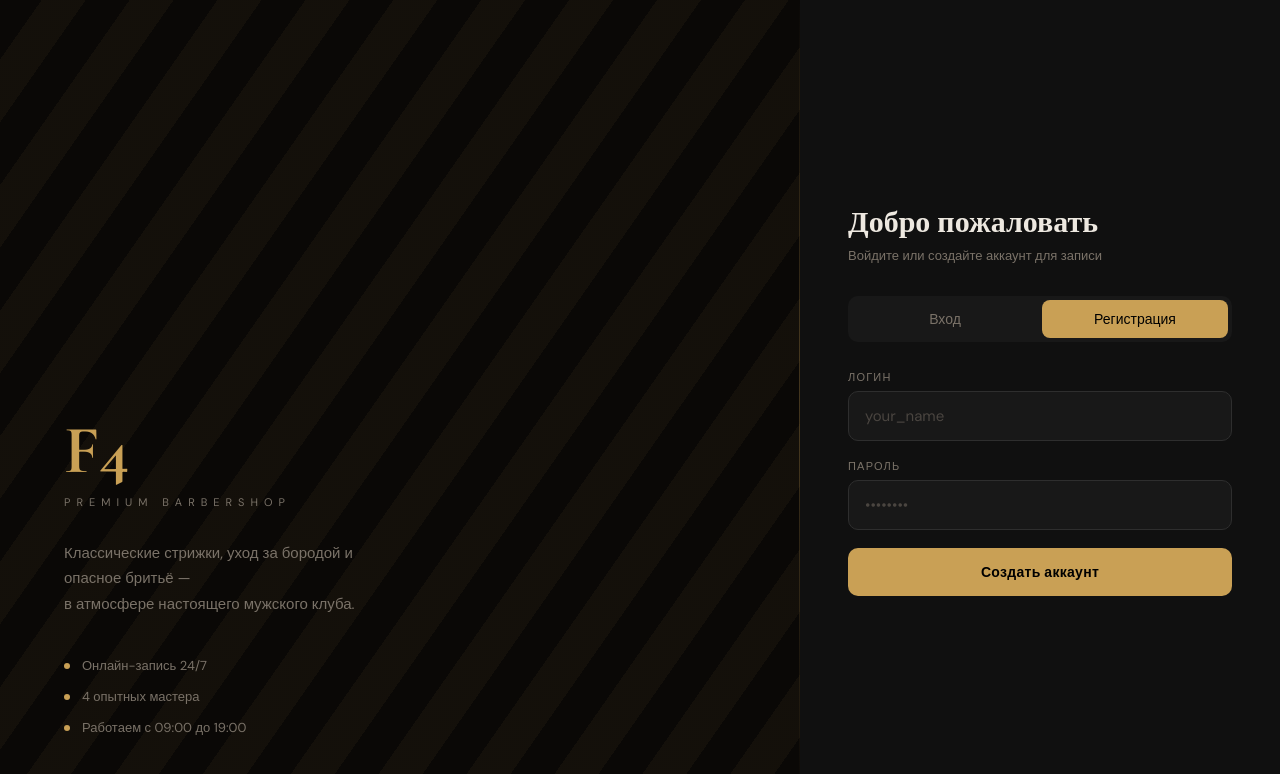
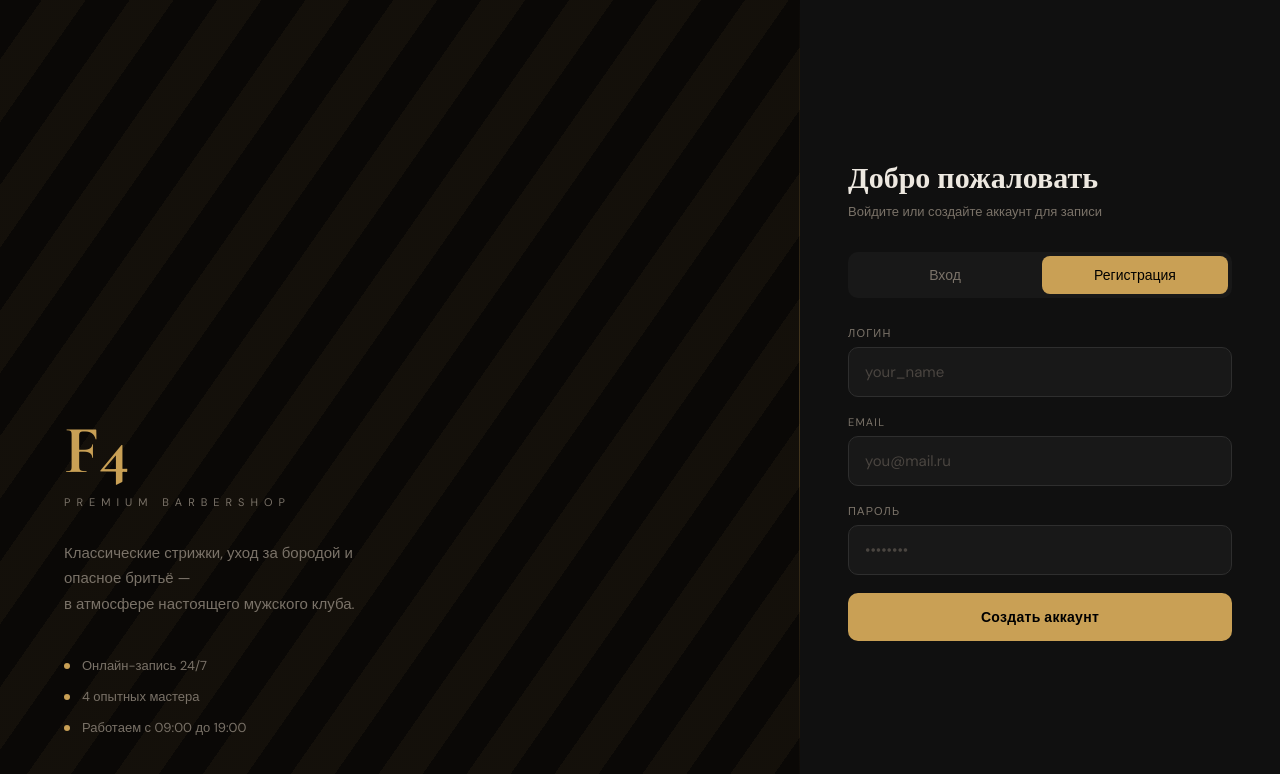
Before and after one commit to saharov080380-bit/f4-barbershop, a React (Create React App) app in the folder frontend/: page / in a window 1280 px wide. Both pictures are taken after a click on the button "Регистрация". Shown: the top 774 px of the page. Built offline with nearby package versions, Linux system fonts and the light colour scheme.

Commit message:
деплой барбершопа

```diff
--- a/frontend/src/App.js
+++ b/frontend/src/App.js
@@ -111,6 +111,7 @@ function Toasts({ list }) {
 function AuthPage({ onLogin }) {
   const [mode, setMode]         = useState("login");
   const [username, setUsername] = useState("");
+  const [email,    setEmail]    = useState("");
   const [password, setPassword] = useState("");
   const [error, setError]       = useState("");
   const [success, setSuccess]   = useState("");
@@ -121,7 +122,7 @@ function AuthPage({ onLogin }) {
     setError(""); setSuccess(""); setLoading(true);
     try {
       if (mode === "register") {
-        await apiFetch("/register", { method: "POST", body: JSON.stringify({ username, password }) });
+        await apiFetch("/register", { method: "POST", body: JSON.stringify({ username, email, password }) });
         setSuccess("Аккаунт создан — войдите!");
         setMode("login"); setPassword("");
       } else {
@@ -174,6 +175,12 @@ function AuthPage({ onLogin }) {
               <label>Логин</label>
               <input value={username} onChange={e => setUsername(e.target.value)} placeholder="your_name" required />
             </div>
+            {mode === "register" && (
+              <div className="field">
+                <label>Email</label>
+                <input type="email" value={email} onChange={e => setEmail(e.target.value)} placeholder="you@mail.ru" required />
+              </div>
+            )}
             <div className="field">
               <label>Пароль</label>
               <input type="password" value={password} onChange={e => setPassword(e.target.value)} placeholder="••••••••" required />
```
